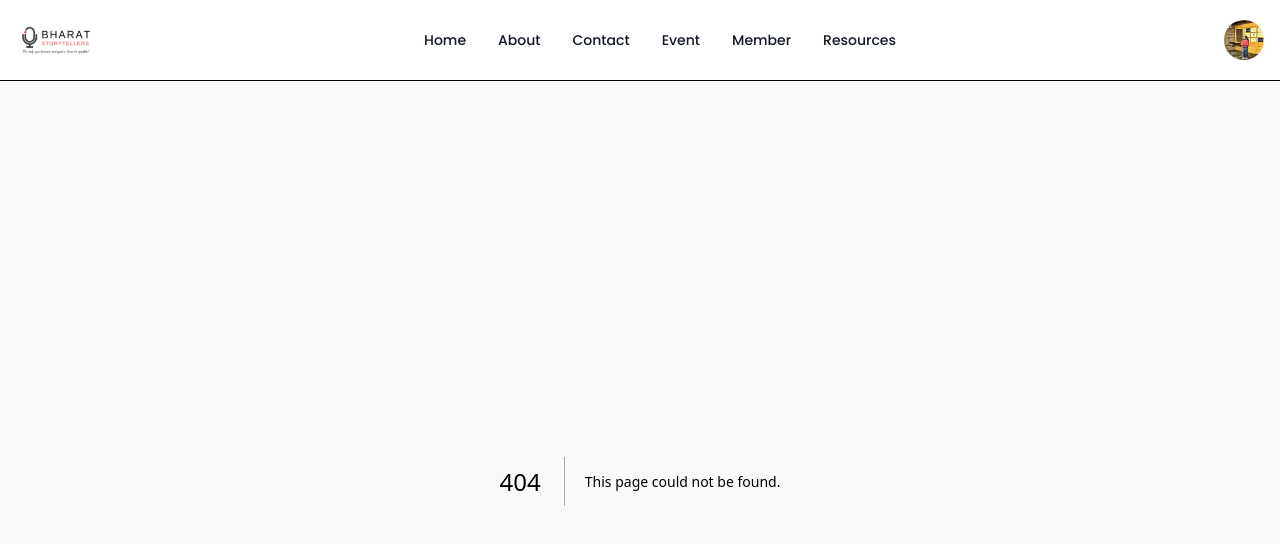
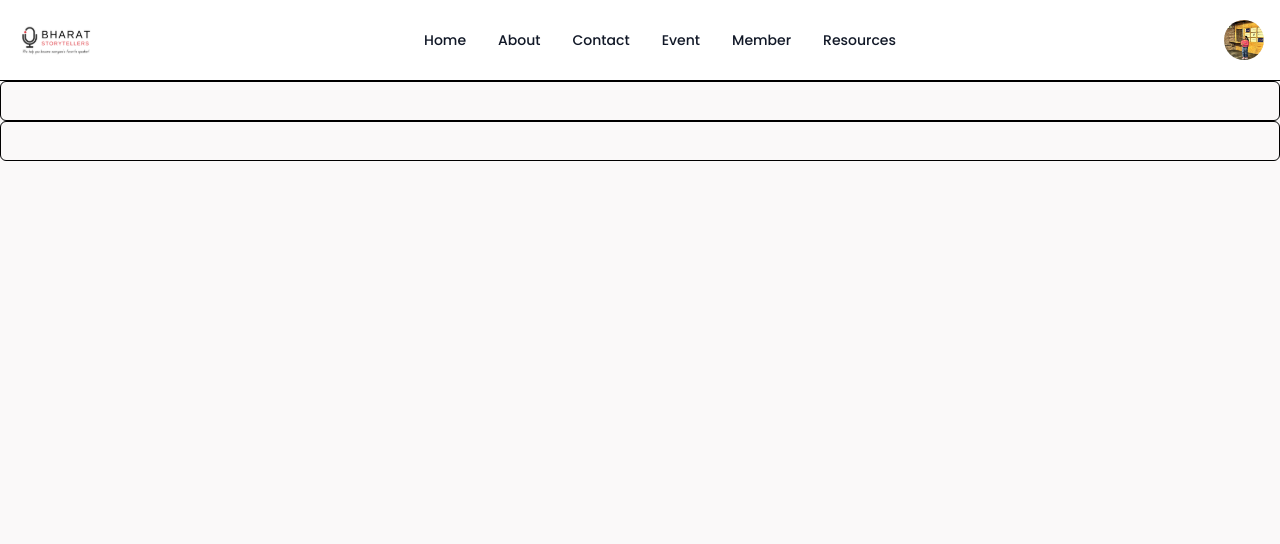
Before and after one commit to enoughio/P1-BST, a Next.js app in the folder frontend/: page /1/login in a window 1280 px wide. Before the commit this address had no page. Shown: the top 544 px of the page. Built offline with nearby package versions, Linux system fonts and the light colour scheme.

Commit message:
add authentication pages and input component; implement login, logout, and register functionality

```diff
--- /dev/null
+++ b/frontend/app/[auth]/login/page.jsx
@@ -0,0 +1,26 @@
+import { Input } from "@/components/ui/input";
+import React from "react";
+
+const Page = () => {
+  return (
+    <div>
+      <form action="post">
+        <div>
+          <label htmlFor=""></label>
+          <Input type="input" />
+        </div>
+
+        <div>
+          <label htmlFor=""></label>
+          <Input type="password" />
+        </div>
+
+        <button type="submit"></button>
+
+
+      </form>
+    </div>
+  );
+};
+
+export default Page;
--- /dev/null
+++ b/frontend/components/ui/input.jsx
@@ -0,0 +1,19 @@
+import * as React from "react"
+
+import { cn } from "@/lib/utils"
+
+const Input = React.forwardRef(({ className, type, ...props }, ref) => {
+  return (
+    (<input
+      type={type}
+      className={cn(
+        "flex h-10 w-full rounded-md border border-input bg-background px-3 py-2 text-base ring-offset-background file:border-0 file:bg-transparent file:text-sm file:font-medium file:text-foreground placeholder:text-muted-foreground focus-visible:outline-none focus-visible:ring-2 focus-visible:ring-ring focus-visible:ring-offset-2 disabled:cursor-not-allowed disabled:opacity-50 md:text-sm",
+        className
+      )}
+      ref={ref}
+      {...props} />)
+  );
+})
+Input.displayName = "Input"
+
+export { Input }
```
Also changed, not shown: frontend/app/[auth]/logout/page.jsx (added), frontend/app/[auth]/register/page.jsx (added).
